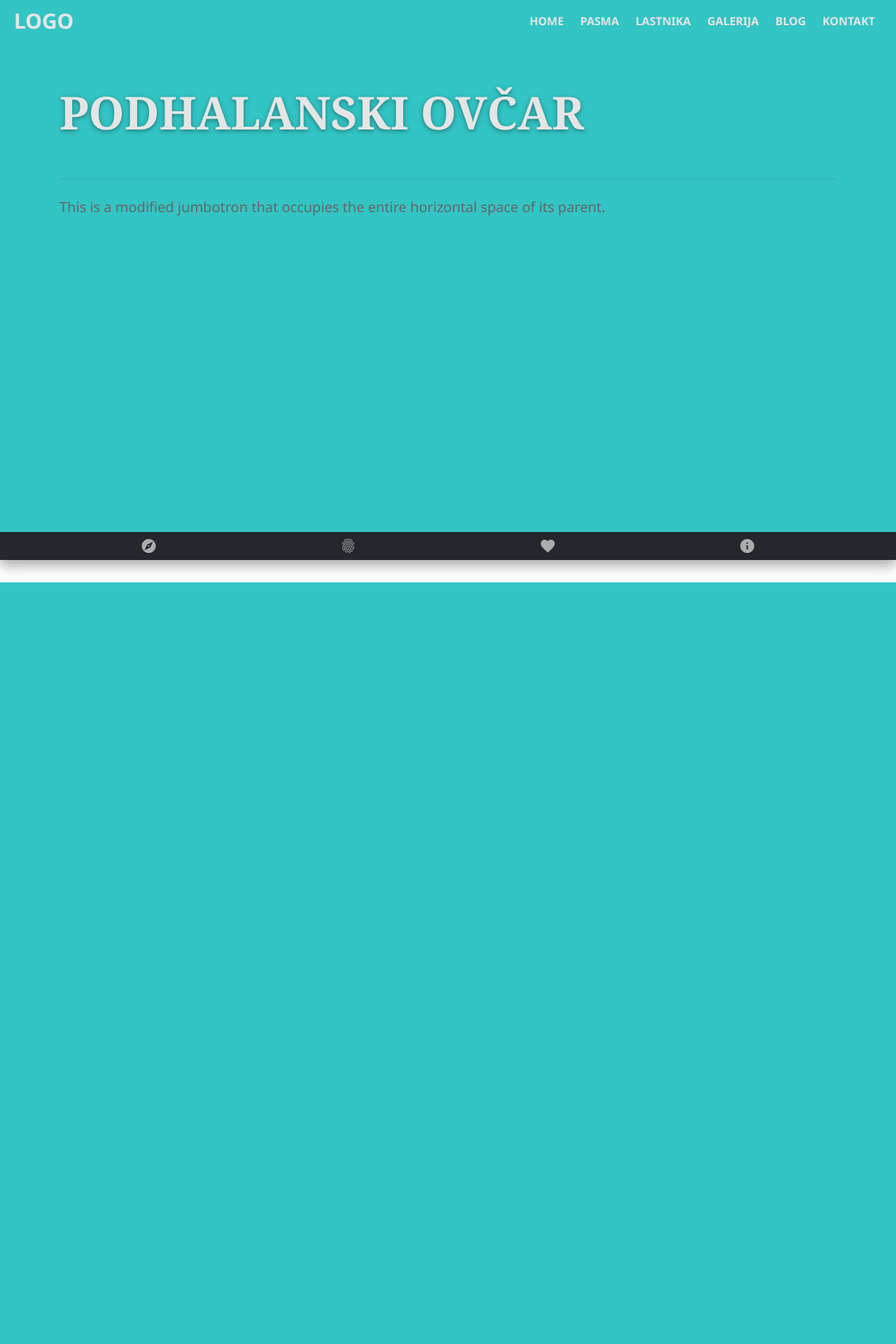
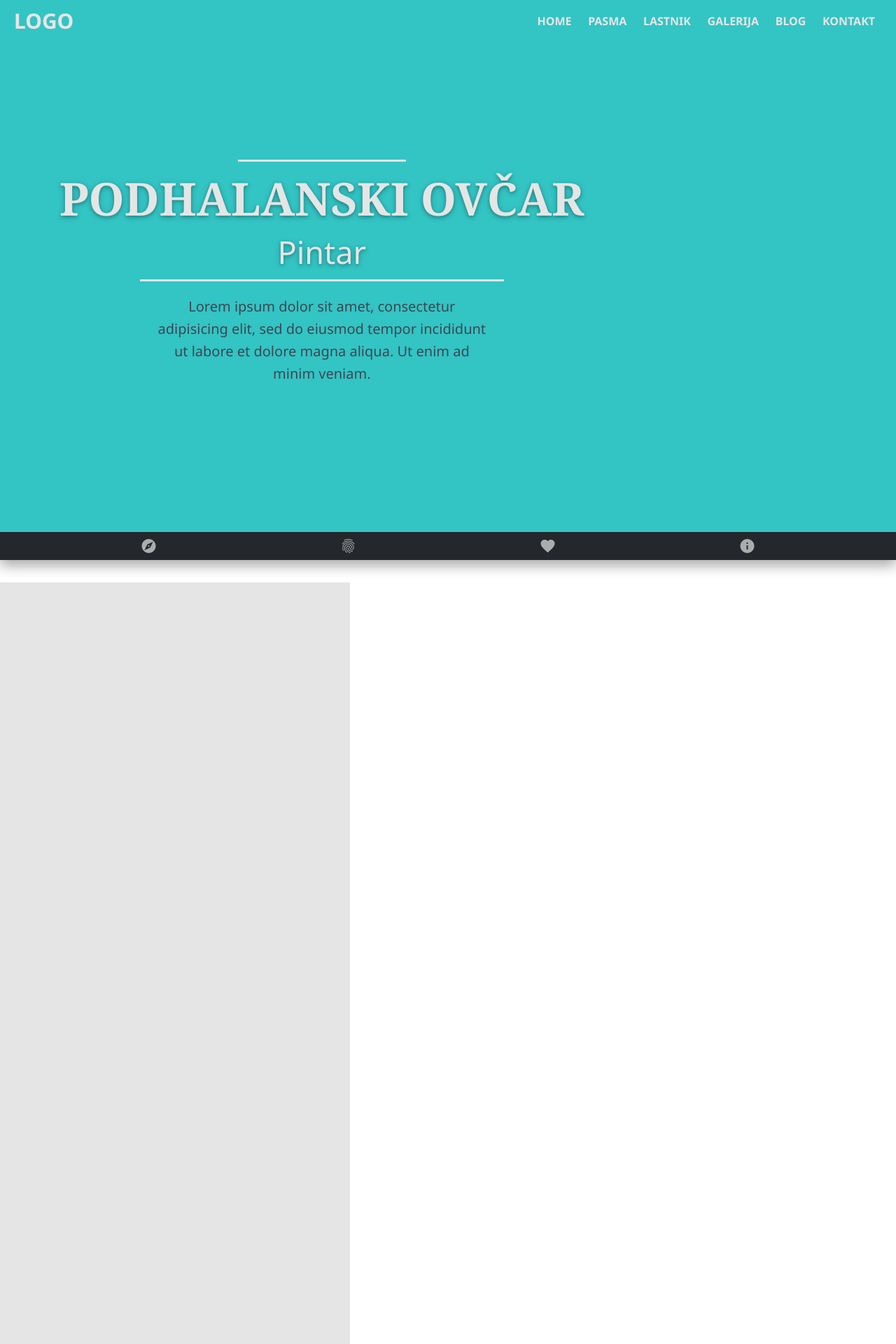
Before and after one commit to zigcccc/stankoWebsite, a PHP site: page / in a window 1280 px wide. Shown: the top 1920 px of the page at 70% size. Before the commit the page ends 832 px from the top, so only its background shows below. Run offline with PHP 8.4, Linux system fonts and the light colour scheme.

Commit message:
Updated landing section
Minor modifications on landing section in terms of design

```diff
--- /dev/null
+++ b/CSS/2-basics/_horizontal-lines.sass
@@ -0,0 +1,10 @@
+=horizontal-line($length, $bg-color)
+  height: 3px
+  width: $length
+  background: $bg-color
+
+.medium-hr
+  +horizontal-line(240px, $cream)
+
+.large-hr
+  +horizontal-line(520px, $cream)
--- a/CSS/4-pages/_home-page.sass
+++ b/CSS/4-pages/_home-page.sass
@@ -11,14 +11,45 @@
     right: 0
     transform: scale(1.5)
 
+  .section-heading
+    margin-top: 120px
+    width: auto
+    display: inline-block
 
+    h1
+      color: $cream
+      text-transform: uppercase
+      font-size: 65px
+      text-shadow: $text-dropshadow
+      margin-bottom: 0
 
+      &::before
+        content: ""
+        display: block
+        +horizontal-line(240px, $cream)
+        margin: 6px auto 0
 
-  h1
-    color: $cream
-    text-transform: uppercase
-    font-size: 65px
-    text-shadow: $text-dropshadow
+    h2
+      color: $cream
+      font-family: $sans-font
+      font-size: 45px
+      text-shadow: $text-dropshadow
+      text-align: center
+      margin-top: 0
+
+      &::after
+        content: ""
+        display: block
+        +horizontal-line(520px, $cream)
+        margin: 15px auto 0
+
+  .lead
+    max-width: 475px
+    text-align: center
+    color: $medium-gray
+    font-family: $sans-font
+    margin: 20px auto 0
+
 
 
 .social-banner
--- a/CSS/main.css
+++ b/CSS/main.css
@@ -217,6 +217,16 @@ a {
   a:hover, a:focus {
     color: #40a6ff; }
 
+.medium-hr {
+  height: 3px;
+  width: 240px;
+  background: #e5e5e5; }
+
+.large-hr {
+  height: 3px;
+  width: 520px;
+  background: #e5e5e5; }
+
 .main-nav {
   position: fixed;
   height: 60px;
@@ -258,11 +268,43 @@ a {
     bottom: 0;
     right: 0;
     transform: scale(1.5); }
-  .landing-section h1 {
-    color: #e5e5e5;
-    text-transform: uppercase;
-    font-size: 65px;
-    text-shadow: 0px 2px 10px rgba(0, 0, 0, 0.16), 0px 2px 5px rgba(0, 0, 0, 0.26); }
+  .landing-section .section-heading {
+    margin-top: 120px;
+    width: auto;
+    display: inline-block; }
+    .landing-section .section-heading h1 {
+      color: #e5e5e5;
+      text-transform: uppercase;
+      font-size: 65px;
+      text-shadow: 0px 2px 10px rgba(0, 0, 0, 0.16), 0px 2px 5px rgba(0, 0, 0, 0.26);
+      margin-bottom: 0; }
+      .landing-section .section-heading h1::before {
+        content: "";
+        display: block;
+        height: 3px;
+        width: 240px;
+        background: #e5e5e5;
+        margin: 6px auto 0; }
+    .landing-section .section-heading h2 {
+      color: #e5e5e5;
+      font-family: "Noto Sans", sans-serif;
+      font-size: 45px;
+      text-shadow: 0px 2px 10px rgba(0, 0, 0, 0.16), 0px 2px 5px rgba(0, 0, 0, 0.26);
+      text-align: center;
+      margin-top: 0; }
+      .landing-section .section-heading h2::after {
+        content: "";
+        display: block;
+        height: 3px;
+        width: 520px;
+        background: #e5e5e5;
+        margin: 15px auto 0; }
+  .landing-section .lead {
+    max-width: 475px;
+    text-align: center;
+    color: #3e4651;
+    font-family: "Noto Sans", sans-serif;
+    margin: 20px auto 0; }
 
 .social-banner {
   display: block;
--- a/CSS/main.sass
+++ b/CSS/main.sass
@@ -12,6 +12,7 @@
 @import '2-basics/body-element'
 @import '2-basics/selection-colors'
 @import '2-basics/links'
+@import '2-basics/horizontal-lines'
 
 
 // 3 - Modules
--- a/index.html
+++ b/index.html
@@ -17,7 +17,7 @@
         <ul>
             <li>Home</li>
             <li>Pasma</li>
-            <li>Lastnika</li>
+            <li>Lastnik</li>
             <li>Galerija</li>
             <li>Blog</li>
             <li>Kontakt</li>
@@ -27,9 +27,11 @@
 
 <div class="jumbotron jumbotron-fluid landing-section">
     <div class="container">
-        <h1>Podhalanski ovčar</h1>
-        <hr class="my-2">
-        <p class="lead">This is a modified jumbotron that occupies the entire horizontal space of its parent.</p>
+        <div class="section-heading">
+            <h1>Podhalanski ovčar</h1>
+            <h2>Pintar</h2>
+            <p class="lead">Lorem ipsum dolor sit amet, consectetur adipisicing elit, sed do eiusmod tempor incididunt ut labore et dolore magna aliqua. Ut enim ad minim veniam.</p>
+        </div>
     </div>
     <div class="social-banner">
         <div class="container">
@@ -43,5 +45,7 @@
     </div>
 </div>
 
+<div style="width: 500px; height: 2000px; background: #e5e5e5; z-index: 100;"></div>
+
 </body>
 </html>
```
Also changed, not shown: 1 other file.
